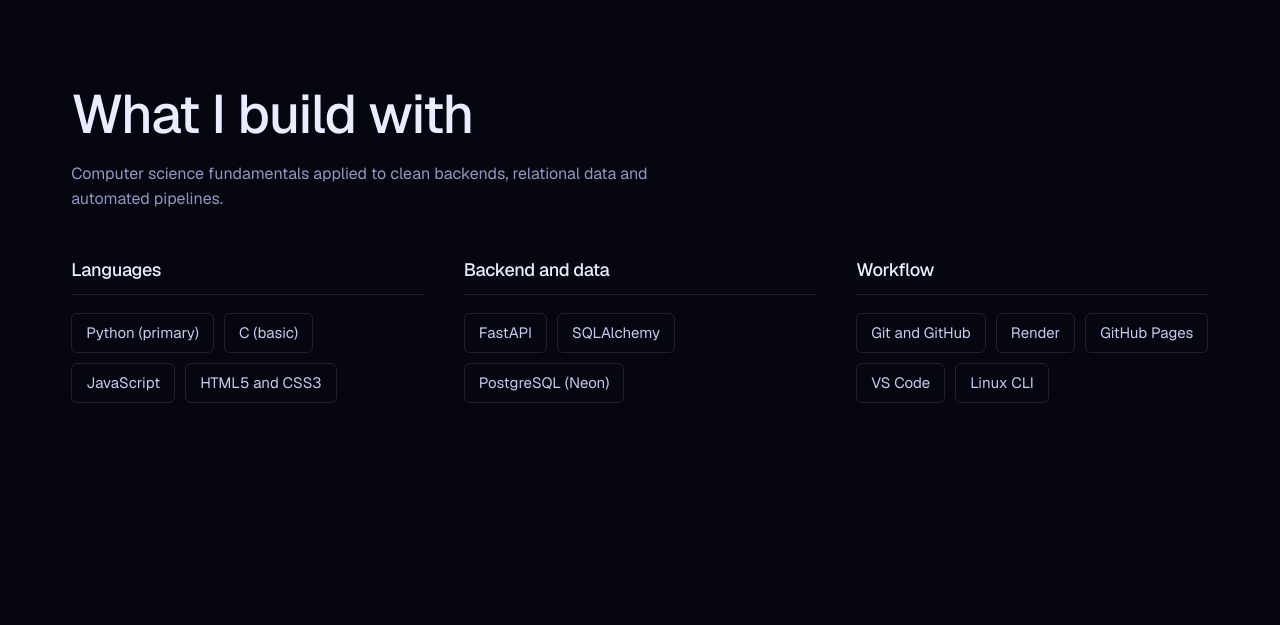
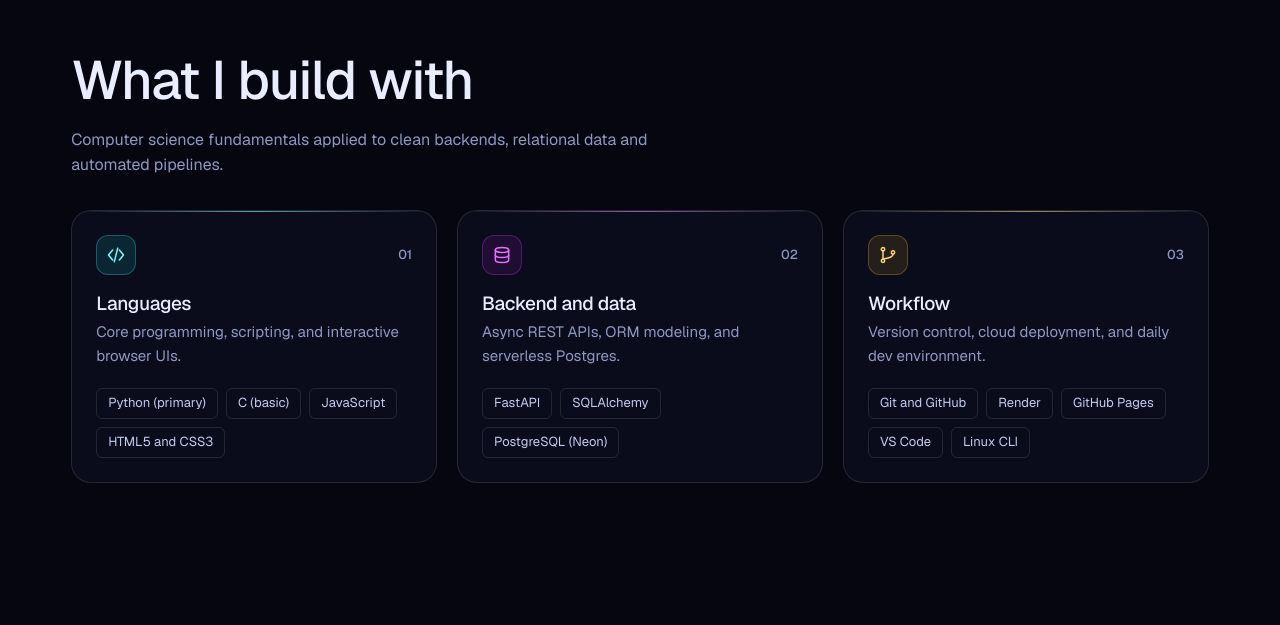
Before and after one commit to vineetinamdarr/vineetinamdar-portfolio, a plain HTML site: page index.html in a window 1280 px wide. Shown: the part 1755-2380 px from the top of the page. Drawn offline with nearby package versions, Linux system fonts and the light colour scheme; a web font is replaced by a local one.

Commit message:
added new UI

```diff
--- a/index.html
+++ b/index.html
@@ -54,9 +54,22 @@ h2{font-size:clamp(28px,4.6vw,54px);max-width:18ch;margin-bottom:16px}
 .acts .btn{padding:9px 20px;font-size:14px;background:hsl(var(--h) 100% 70%)}
 .acts a:not(.btn){font-size:14px;color:var(--dim);border-bottom:1px solid var(--line)}
 .acts a:not(.btn):hover{color:var(--ink)}
-.stack{display:grid;grid-template-columns:repeat(auto-fit,minmax(min(100%,260px),1fr));gap:40px}
-.stack h3{font-size:18px;margin-bottom:18px;padding-bottom:14px;border-bottom:1px solid var(--line)}
-.stack .chips{gap:10px}.stack .chips span{font-size:15px;padding:7px 14px}
+
+/* Stack section */
+#stack{padding-block:clamp(56px,8vw,96px)}
+#stack .lead{margin-bottom:32px}
+.stack{display:grid;grid-template-columns:repeat(auto-fit,minmax(min(100%,280px),1fr));gap:20px}
+.scard{padding:24px}
+.scard>*{position:relative}
+.scard:after{content:"";position:absolute;inset:0 0 auto;height:1px;background:linear-gradient(90deg,transparent,hsl(var(--h) 100% 78%/.6),transparent);pointer-events:none}
+.sh{display:flex;justify-content:space-between;align-items:center;margin-bottom:18px}
+.ic{width:40px;height:40px;border-radius:12px;display:grid;place-items:center;color:hsl(var(--h) 100% 72%);background:hsl(var(--h) 80% 50%/.12);border:1px solid hsl(var(--h) 80% 60%/.28)}
+.ic svg{width:20px;height:20px;fill:none;stroke:currentColor;stroke-width:1.8;stroke-linecap:round;stroke-linejoin:round}
+.ix{font:500 13px Unbounded,Geist,sans-serif;color:var(--dim)}
+.scard h3{font-size:19px;margin-bottom:6px}
+.scard p{color:var(--dim);font-size:15px;margin-bottom:20px}
+.scard .chips{margin-top:auto}
+
 .cr{display:grid;grid-template-columns:minmax(130px,230px) 1fr;gap:8px 40px;padding:28px 0;border-top:1px solid var(--line)}
 .cr:last-child{border-bottom:1px solid var(--line)}
 .cr b{font:500 15px Geist,sans-serif;color:var(--dim)}
@@ -82,7 +95,7 @@ footer{border-top:1px solid var(--line);padding:28px max(20px,4vw) max(28px,env(
     <p class="live">Open to software and backend internships</p>
     <p class="tag">Engineering systems built to last.</p>
     <p class="sub">First-year B.Tech CSE '30 at Dayananda Sagar University, Bengaluru. I build Python backends, web apps and AI tools.</p>
-    <div class="row"><a class="btn" href="#work">See my work</a><a class="btn ghost" href="https://github.com/vineetinamdarr" target="_blank" rel="noopener">GitHub</a></div>
+    <div class="row"><a class="btn" href="#work">See my work</a></div>
   </div>
   <p class="hint">Drag through the name.</p>
 </header>
@@ -119,9 +132,33 @@ footer{border-top:1px solid var(--line);padding:28px max(20px,4vw) max(28px,env(
   <h2>What I build with</h2>
   <p class="lead">Computer science fundamentals applied to clean backends, relational data and automated pipelines.</p>
   <div class="stack">
-    <div><h3>Languages</h3><div class="chips"><span>Python (primary)</span><span>C (basic)</span><span>JavaScript</span><span>HTML5 and CSS3</span></div></div>
-    <div><h3>Backend and data</h3><div class="chips"><span>FastAPI</span><span>SQLAlchemy</span><span>PostgreSQL (Neon)</span></div></div>
-    <div><h3>Workflow</h3><div class="chips"><span>Git and GitHub</span><span>Render</span><span>GitHub Pages</span><span>VS Code</span><span>Linux CLI</span></div></div>
+    <article class="card scard" style="--h:180">
+      <div class="sh">
+        <span class="ic" aria-hidden="true"><svg viewBox="0 0 24 24"><polyline points="8 6 3 12 8 18"/><polyline points="16 6 21 12 16 18"/><line x1="14" y1="4" x2="10" y2="20"/></svg></span>
+        <span class="ix">01</span>
+      </div>
+      <h3>Languages</h3>
+      <p>Core programming, scripting, and interactive browser UIs.</p>
+      <div class="chips"><span>Python (primary)</span><span>C (basic)</span><span>JavaScript</span><span>HTML5 and CSS3</span></div>
+    </article>
+    <article class="card scard" style="--h:290">
+      <div class="sh">
+        <span class="ic" aria-hidden="true"><svg viewBox="0 0 24 24"><ellipse cx="12" cy="6" rx="8" ry="3"/><path d="M4 6v12c0 1.7 3.6 3 8 3s8-1.3 8-3V6"/><path d="M4 12c0 1.7 3.6 3 8 3s8-1.3 8-3"/></svg></span>
+        <span class="ix">02</span>
+      </div>
+      <h3>Backend and data</h3>
+      <p>Async REST APIs, ORM modeling, and serverless Postgres.</p>
+      <div class="chips"><span>FastAPI</span><span>SQLAlchemy</span><span>PostgreSQL (Neon)</span></div>
+    </article>
+    <article class="card scard" style="--h:42">
+      <div class="sh">
+        <span class="ic" aria-hidden="true"><svg viewBox="0 0 24 24"><circle cx="6" cy="5" r="2"/><circle cx="6" cy="19" r="2"/><circle cx="18" cy="9" r="2"/><path d="M6 7v10"/><path d="M18 11c0 3-3 4-12 6"/></svg></span>
+        <span class="ix">03</span>
+      </div>
+      <h3>Workflow</h3>
+      <p>Version control, cloud deployment, and daily dev environment.</p>
+      <div class="chips"><span>Git and GitHub</span><span>Render</span><span>GitHub Pages</span><span>VS Code</span><span>Linux CLI</span></div>
+    </article>
   </div>
 </section>
 
@@ -143,7 +180,7 @@ footer{border-top:1px solid var(--line);padding:28px max(20px,4vw) max(28px,env(
   <div class="row"><a class="btn" href="https://github.com/vineetinamdarr" target="_blank" rel="noopener">GitHub</a><a class="btn ghost" href="https://linkedin.com/in/vineetinamdarr" target="_blank" rel="noopener">LinkedIn</a></div>
 </section>
 
-<footer><span>© 2026 Vineet Inamdar. B.Tech CSE '30, Dayananda Sagar University.</span><span>vineetinamdar.xyz</span></footer>
+<footer><span>© 2026 Vineet Inamdar. B.Tech CSE '30, Dayananda Sagar University.</span></footer>
 
 <script>
 (()=>{
```
